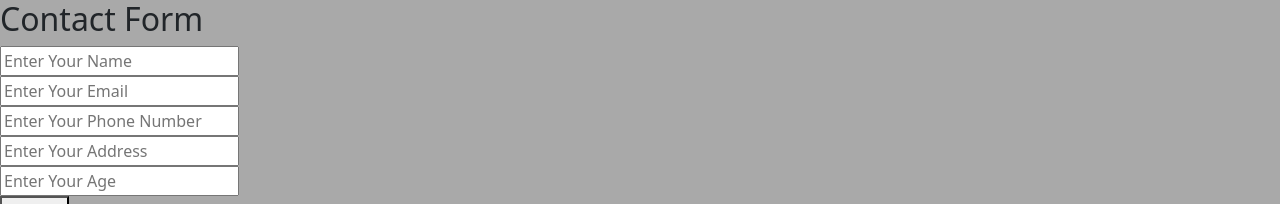
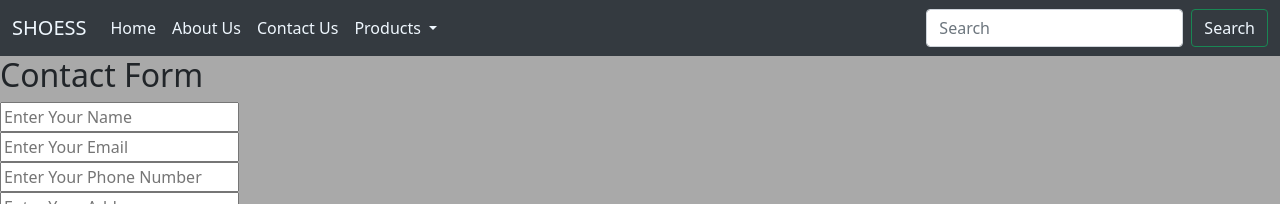
Before and after one commit to ZahidMemon/My-WebSite, a plain HTML site: page contact.html in a window 1280 px wide. Shown: the top 204 px of the page. Drawn offline with nearby package versions, Linux system fonts and the light colour scheme.

Commit message:
navbar added

```diff
--- a/contact.html
+++ b/contact.html
@@ -16,6 +16,58 @@
 
     <title>Contact Form</title>
 </head>
+
+<header>
+    <!-- Navbar starts here -->
+
+    <nav class="navbar navbar-expand-lg" style="background-color: #343a40;">
+        <div class="container-fluid">
+            <a class="navbar-brand" href="/index.html" style="color: aliceblue;">SHOESS</a>
+            <button class="navbar-toggler" type="button" data-bs-toggle="collapse"
+                data-bs-target="#navbarSupportedContent" aria-controls="navbarSupportedContent" aria-expanded="false"
+                aria-label="Toggle navigation">
+                <span class="navbar-toggler-icon"></span>
+            </button>
+            <div class="collapse navbar-collapse" id="navbarSupportedContent">
+                <ul class="navbar-nav me-auto mb-2 mb-lg-0">
+                    <li class="nav-item">
+                        <a class="nav-link active" aria-current="page" href="/index.html"
+                            style="color: aliceblue;">Home</a>
+                    </li>
+                    <li class="nav-item">
+                        <a class="nav-link" href="/about.html" style="color: aliceblue;">About Us</a>
+                    </li>
+                    <li class="nav-item">
+                        <a class="nav-link" href="/contact.html" style="color: aliceblue;">Contact Us</a>
+                    </li>
+                    <li class="nav-item dropdown">
+                        <a class="nav-link dropdown-toggle" href="/product.html" role="button" data-bs-toggle="dropdown"
+                            aria-expanded="false" style="color: aliceblue; background-color: #343a40;">
+                            Products
+                        </a>
+                        <ul class="dropdown-menu">
+                            <li><a class="dropdown-item" href="/sports.html"
+                                    style="color: aliceblue; background-color: #343a40;">Sports shoes</a></li>
+                            <li><a class="dropdown-item" href="/formal.html"
+                                    style="color: aliceblue; background-color: #343a40;">Formal shoes</a></li>
+                            <li>
+                                <hr class="dropdown-divider">
+                            </li>
+                        </ul>
+                    </li>
+                </ul>
+                <form class="d-flex" role="search">
+                    <input class="form-control me-2" type="search" placeholder="Search" aria-label="Search" />
+                    <button class="btn btn-outline-success" type="submit" style="color: aliceblue;">Search</button>
+                </form>
+            </div>
+        </div>
+    </nav>
+
+    <!-- Navbar ends here -->
+
+
+</header>
 
 <body style="background-color: darkgrey;">
     <h2>Contact Form</h2>
```
